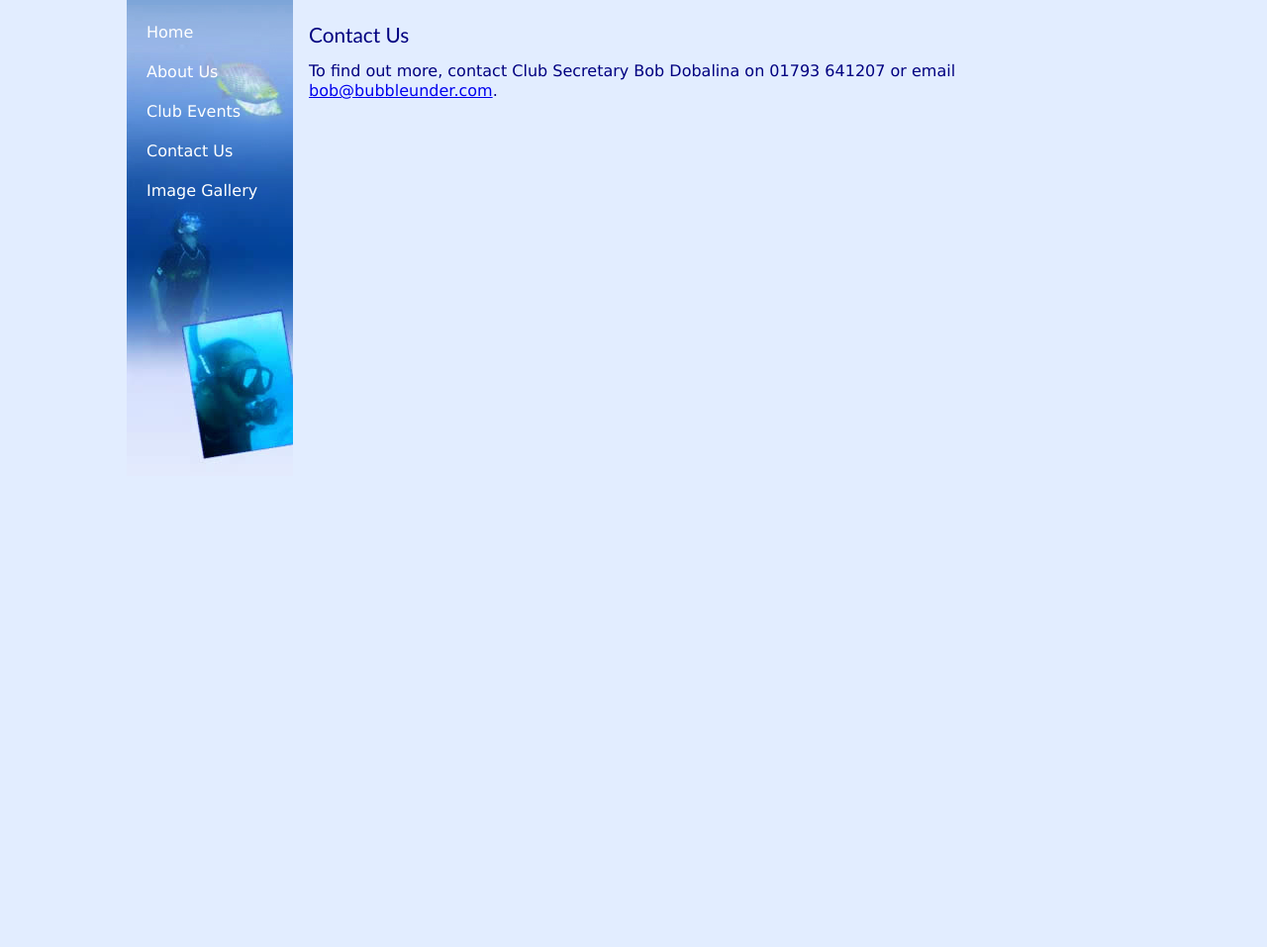
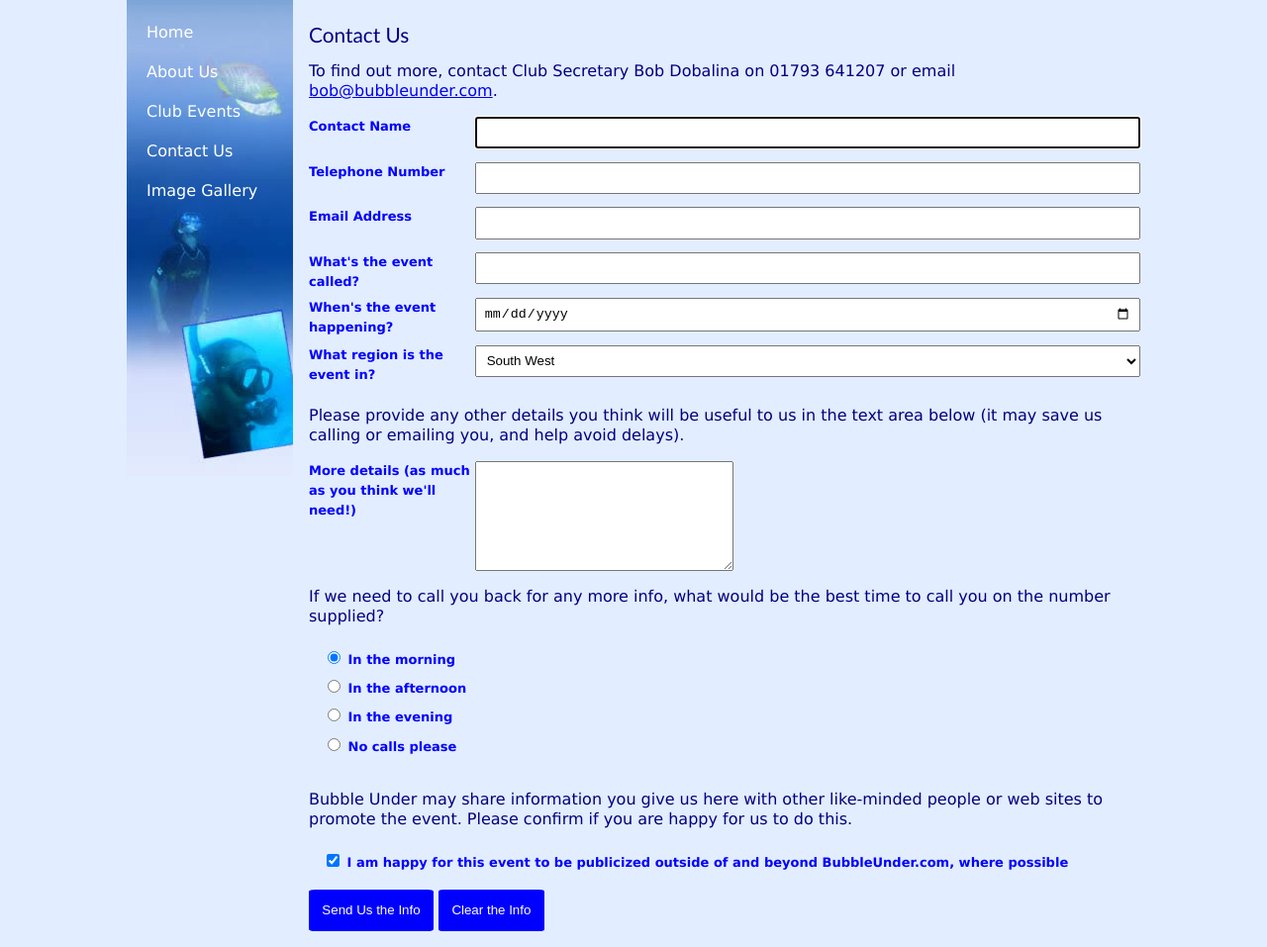
Before and after one commit to CodezzzNstufff/WebDevelopment1, a plain HTML site: page BubbleUnder/contact.html in a window 1280 px wide. Shown: the part 108-1065 px from the top of the page at 99% size. Before the commit the page ends 800 px from the top, so only its background shows below. Drawn offline with Linux system fonts and the light colour scheme.

Commit message:
Week 9 labs completed

```diff
--- a/BubbleUnder/contact.html
+++ b/BubbleUnder/contact.html
@@ -27,6 +27,88 @@
 <main>
     <h2>Contact Us</h2>
     <p>To find out more, contact Club Secretary Bob Dobalina on 01793 641207 or email <a href ="mailto:bob@bubbleunder.com">bob@bubbleunder.com</a>.</p>
+    <form action="process.html" method="get" id="contact">
+<div class="form-row">
+    <label for="contactname">Contact Name</label>
+    <input type="text" name="contactname" id="contactname" autofocus required pattern="[A-Z][a-z]+( [A-Z][a-z]+)*" title="Please enter a name (Surname optional) with First Letter capitalised">
+  </div>
+  <div class="form-row">
+    <label for="telephone">Telephone Number</label>
+    <input type="tel" name="telephone" id="telephone" required pattern="^(\(\d{3}\)|\d{3})-?\d{6,}$"
+     title="Please enter a nine digit phone number">
+</div>
+
+<div class="form-row">
+    <label for="email" class="ui three wide field">Email Address</label>
+    <input type="email" name="email" id="email" required pattern="[a-z0-9._%+\-]+@[a-z0-9.\-]+\.[a-z]{2,}$"
+     title="Please enter a valid email">
+</div>
+
+<div class="form-row">
+    <label for="eventname">What's the event called?</label>
+    <input type="text" name="eventname" id="eventname" required pattern="[A-Za-z0-9 ]{3,}"
+     title="Please enter at least 3 characters">
+</div>
+
+<div class="form-row">
+    <label for="eventdate">When's the event happening?</label>
+    <input type="date" name="eventdate" id="eventdate" required title="Please select a date">
+</div>
+
+<div class="form-row">
+   <label for="region">What region is the event in?</label>
+    <select name="region" id="region">
+        <option value="South West">South West</option>
+        <option value="South East">South East</option>
+        <option value="Midlands">Midlands</option>
+        <option value="Central">Central</option>
+        <option value="London">London</option>
+        <option value="East">East</option>
+        <option value="North">North</option>
+        <option value="Scotland">Scotland</option>
+        <option value="Northern Ireland">Northern Ireland</option>
+        <option value="Overseas">Overseas (see details below)</option>
+    </select>
+</div>
+
+<p>Please provide any other details you think will be useful to us in the text area below
+  (it may save us calling or emailing you, and help avoid delays).</p>
+<div class="form-row">
+  <label for="details">More details (as much as you think we'll need!)</label>
+  <textarea name="details" id="details" cols="30" rows="7"></textarea>
+</div>
+
+<p>If we need to call you back for any more info, what would be the
+  best time to call you on the number supplied?</p>
+<fieldset class="check">
+	<label for="morning"><input type="radio" name="timetocall" id="morning" value="Morning" checked="checked">
+          In the morning
+    </label>
+	<label for="afternoon"><input type="radio" name="timetocall" id="afternoon" value="afternoon">
+          In the afternoon
+	</label>
+    <label for="evening"><input type="radio" name="timetocall" id="evening" value="evening">
+          In the evening
+	</label>
+	<label for="never"><input type="radio" name="timetocall" id="never" value="never">
+          No calls please
+	</label>
+</fieldset>
+
+<p>Bubble Under may share information you give us here with other
+  like-minded people or web sites to promote the event. Please confirm if you
+  are happy for us to do this.</p>
+
+<fieldset class="check">
+ <label for="publicize"><input type="checkbox" name="publicize" id="publicize" checked="checked">
+     I am happy for this event to be publicized outside of and
+     beyond BubbleUnder.com, where possible</label>
+</fieldset>
+
+<button type="submit">Send Us the Info</button>
+<button type="reset">Clear the Info</button>
+
+</form>
 </main>
 </section>
 </div>
--- a/BubbleUnder/css/style.css
+++ b/BubbleUnder/css/style.css
@@ -171,3 +171,40 @@ figcaption span {
   font-weight: normal;
   color: gray;
 }
+.form-row {
+   	display: flex;
+}
+
+label {
+   flex: 0 1 20%;
+   font-weight: bold;
+   font-size: small;
+   color:blue;
+}
+
+form input,
+  form  select {
+    flex: 1;
+    padding: .5em;
+    margin-bottom: 1em;
+}
+
+form button {
+    padding: 1em;
+    background: blue;
+    color: white;
+    border: 0;
+	border-radius:5%;
+}
+
+form fieldset {
+   	border: 0;
+}
+
+.check > label {
+    display: block;
+}
+
+form {
+	margin-bottom:1em;
+}
--- /dev/null
+++ b/week09/lab01/css/style.css
@@ -0,0 +1,79 @@
+#container {
+  border: solid black 1px;
+  margin-top: 2em;
+  width: 90%;
+  margin: auto;
+  padding: 1em;
+}
+
+.form-row {
+  display: flex;
+}
+
+.form-row > label,
+p,
+legend {
+  flex: 0 1 20%;
+  font-weight: bold;
+  font-size: 1.2em;
+}
+
+form input,
+form select {
+  flex: 1;
+  padding: 0.5em;
+  margin-bottom: 1em;
+}
+
+.check > label {
+  display: block;
+}
+
+fieldset {
+  border: none;
+}
+legend {
+  margin-left: -1em;
+}
+
+form button {
+  padding: 1em;
+  background: gray;
+  color: white;
+  border: 0;
+  margin-top: 1em;
+}
+
+figcaption {
+  text-align: center;
+  font-weight: bold;
+  text-transform: uppercase;
+}
+
+form#booking input[type="text"]:valid,
+form#booking input[type="date"]:valid,
+form#booking input[type="email"]:valid,
+form#booking input[type="number"]:valid {
+  color: green;
+}
+
+/* Unmatched */
+form#booking input[type="text"]:invalid,
+form#booking input[type="date"]:invalid,
+form#booking input[type="email"]:invalid,
+form#booking input[type="number"]:invalid {
+  color: red;
+  border-color: red;
+}
+
+main {
+  display: flex;
+}
+
+section#form {
+  flex: 80%;
+}
+
+section#image {
+  flex: 20%;
+}
```
Also changed, not shown: BubbleUnder/process.html (added, +32 -0 lines), index.html (+6 -1 lines), week09/lab01/car.html (added, +89 -0 lines), week09/lab01/process.html (added, +22 -0 lines), week09/lab01/images/car.jfif (added).
